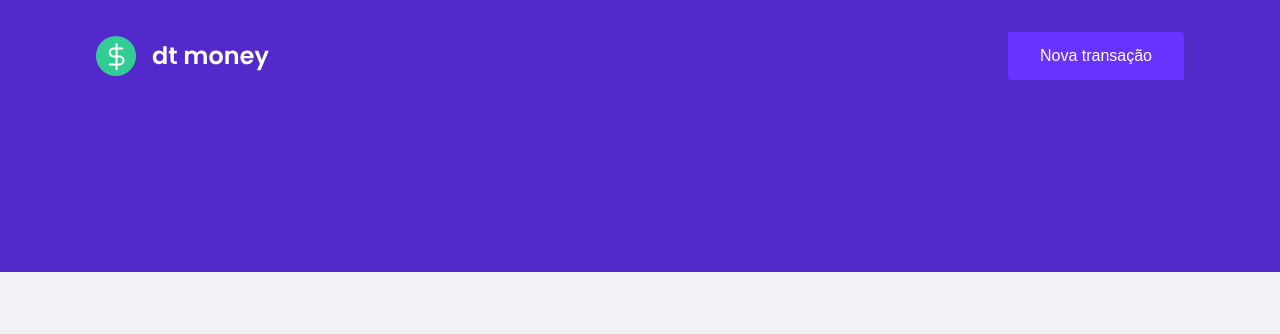
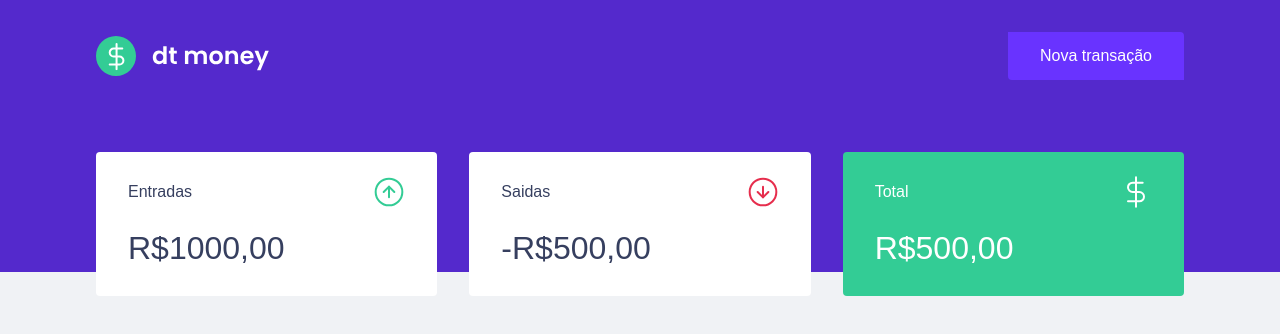
Before and after one commit to romulorocha08/DTmoney, a React (Create React App) app: page / in a window 1280 px wide. Shown: the top 334 px of the page. Built offline with nearby package versions, Linux system fonts and the light colour scheme; a web font is replaced by a local one.

Commit message:
summary 2

```diff
--- a/public/index.html
+++ b/public/index.html
@@ -11,7 +11,7 @@
     <title>dtmoney</title>
 
     <link
-      href="https: //fonts.googleapis.com/css2? family = Poppins & display = swap "
+      href="https: //fonts.googleapis.com/css2? family = Poppins:wght@400;500;600 & display = swap "
       rel=" stylesheet "
     />
   </head>
--- a/src/App.tsx
+++ b/src/App.tsx
@@ -1,3 +1,4 @@
+import { Dashboard } from "./components/Dashboard";
 import { Header } from "./components/Header";
 import { GlobalStyle } from "./styles/globla";
 
@@ -5,6 +6,7 @@
   return (
     <>
     <Header />
+    <Dashboard />
     <GlobalStyle />
     </>
   );
--- a/src/components/Dashboard/index.tsx
+++ b/src/components/Dashboard/index.tsx
@@ -1,5 +1,10 @@
+import { Summary } from '../Summary'
+import { Container } from './style'
+
 export function Dashboard () {
   return (
-
+    <Container>
+      <Summary />
+    </Container>
   );
 }
--- a/src/components/Summary/index.tsx
+++ b/src/components/Summary/index.tsx
@@ -0,0 +1,34 @@
+import entradasimg from '../../assets/entradas.svg'
+import saidasimg from '../../assets/saídas.svg'
+import totalimg from '../../assets/total.svg'
+
+import { Container } from "./styles";
+
+export function Summary () {
+  return (
+    <Container>
+     <div>
+       <header>
+         <p>Entradas</p>
+         <img src={entradasimg} alt="Entradas" />
+       </header>
+       <strong>R$1000,00</strong>
+     </div>
+     <div>
+       <header>
+         <p>Saidas</p>
+         <img src={saidasimg} alt="Saidas" />
+       </header>
+       <strong>-R$500,00</strong>
+     </div>
+     <div className="highlight-background">
+       <header>
+         <p>Total</p>
+         <img src={totalimg} alt="Total" />
+       </header>
+       <strong>R$500,00</strong>
+
+     </div>
+    </Container>
+  )
+}
--- a/src/components/Summary/styles.ts
+++ b/src/components/Summary/styles.ts
@@ -0,0 +1,37 @@
+import styled from "styled-components";
+
+export const Container = styled.div `
+ display: grid;
+ grid-template-columns: repeat(3, 1fr);
+ gap: 2rem;
+ margin-top: -10rem;
+
+ div {
+   background: var(--shape);
+   padding: 1.5rem 2rem;
+   border-radius: 0.25rem;
+   color: var(--text-title);
+
+   header {
+     display: flex;
+     align-items: center;
+     justify-content: space-between;
+   }
+
+   strong {
+     display: block;
+     margin-top: 1rem;
+     font-size: 2rem;
+     font-weight: 500;
+     line-height: 3rem;
+   }
+
+  &.highlight-background {
+    background: var(--green);
+    color: #fff;
+  }
+
+ }
+
+
+`;
--- a/src/styles/globla.ts
+++ b/src/styles/globla.ts
@@ -4,6 +4,7 @@
 :root {
   --background: #f0f2f5;
   --red: #E52E4D;
+  --green: #33CC95;
   --blue: #5429CC;
 
   --blue-light: #6933FF;
```
